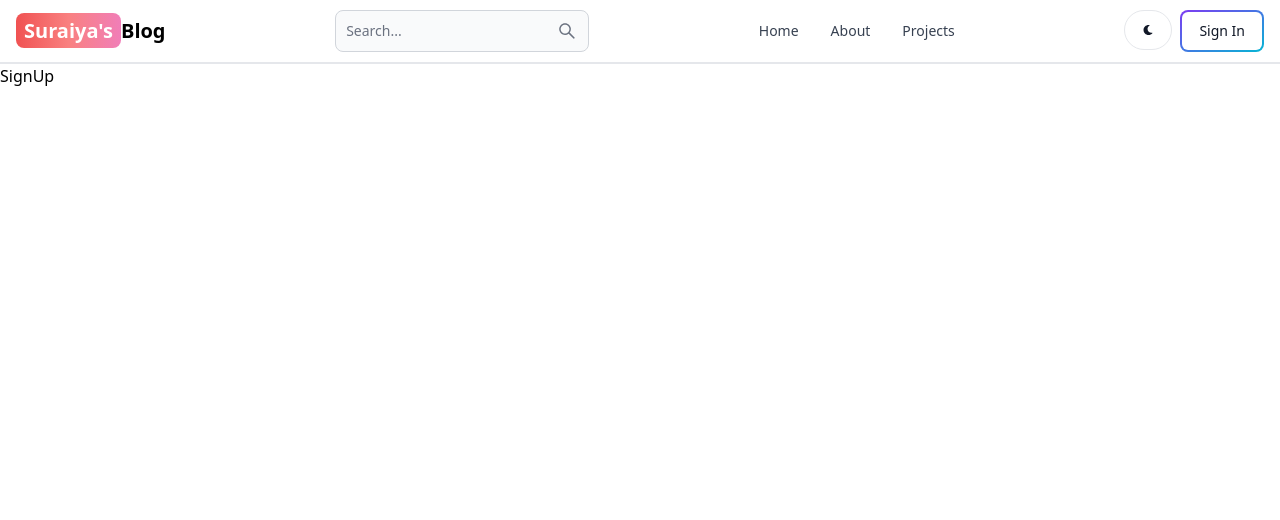
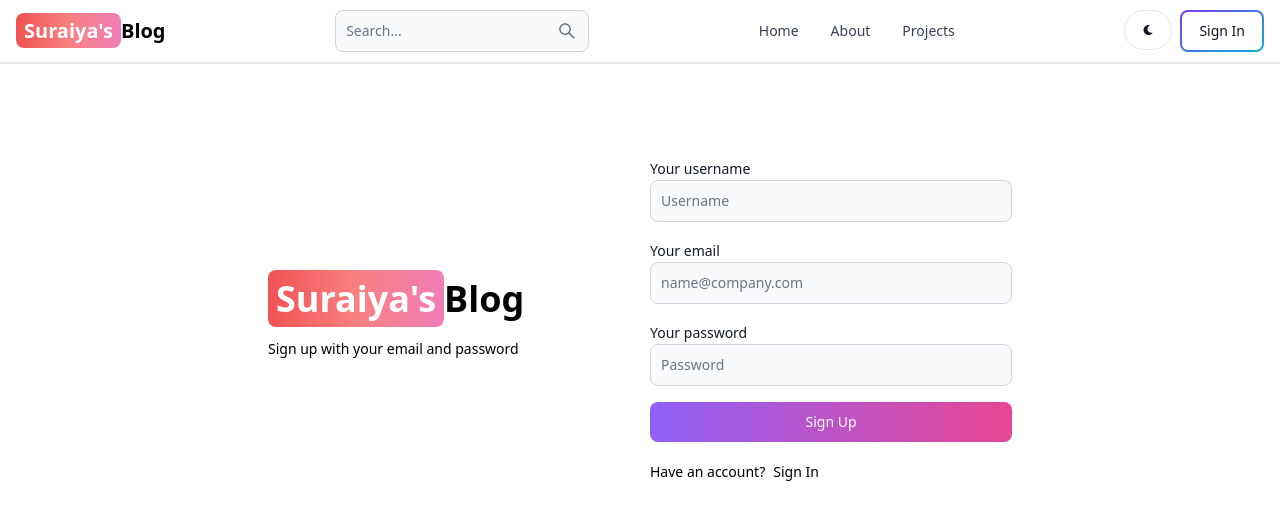
Before and after one commit to suraiyaeva/mern-blog, a React (Vite) app in the folder client/: page /sign-up in a window 1280 px wide. Shown: the top 520 px of the page. Built offline with nearby package versions, Linux system fonts and the light colour scheme.

Commit message:
completed sign-up page ui

```diff
--- a/client/src/pages/SignUp.jsx
+++ b/client/src/pages/SignUp.jsx
@@ -1,5 +1,49 @@
+import { Button, Label, TextInput } from "flowbite-react";
 import React from "react";
+import { Link } from "react-router-dom";
 
 export default function SignUp() {
-  return <div>SignUp</div>;
+  return (
+    <div className="min-h-screen mt-20">
+      <div className="flex p-3 max-w-3xl mx-auto flex-col md:flex-row md:items-center gap-5">
+        {/*left*/}
+        <div className="flex-1">
+          <Link to="/" className=" font-bold dark:text-white text-4xl">
+            <span className="px-2 py-1 bg-gradient-to-r from-red-500 via-red-400 to-pink-400 rounded-lg text-white">
+              Suraiya's
+            </span>
+            Blog
+          </Link>
+          <p className="text-sm mt-5">Sign up with your email and password</p>
+        </div>
+        {/*right*/}
+
+        <div className="flex-1">
+          <form className="flex flex-col gap-4">
+            <div>
+              <Label value="Your username" />
+              <TextInput type="text" placeholder="Username" id="username" />
+            </div>
+            <div>
+              <Label value="Your email" />
+              <TextInput
+                type="text"
+                placeholder="name@company.com"
+                id="email"
+              />
+            </div>
+            <div>
+              <Label value="Your password" />
+              <TextInput type="text" placeholder="Password" id="password" />
+            </div>
+            <Button gradientDuoTone="purpleToPink">Sign Up</Button>
+          </form>
+          <div className="flex gap-2 text-sm mt-5">
+            <span>Have an account?</span>
+            <Link to="/sign-in">Sign In</Link>
+          </div>
+        </div>
+      </div>
+    </div>
+  );
 }
```
